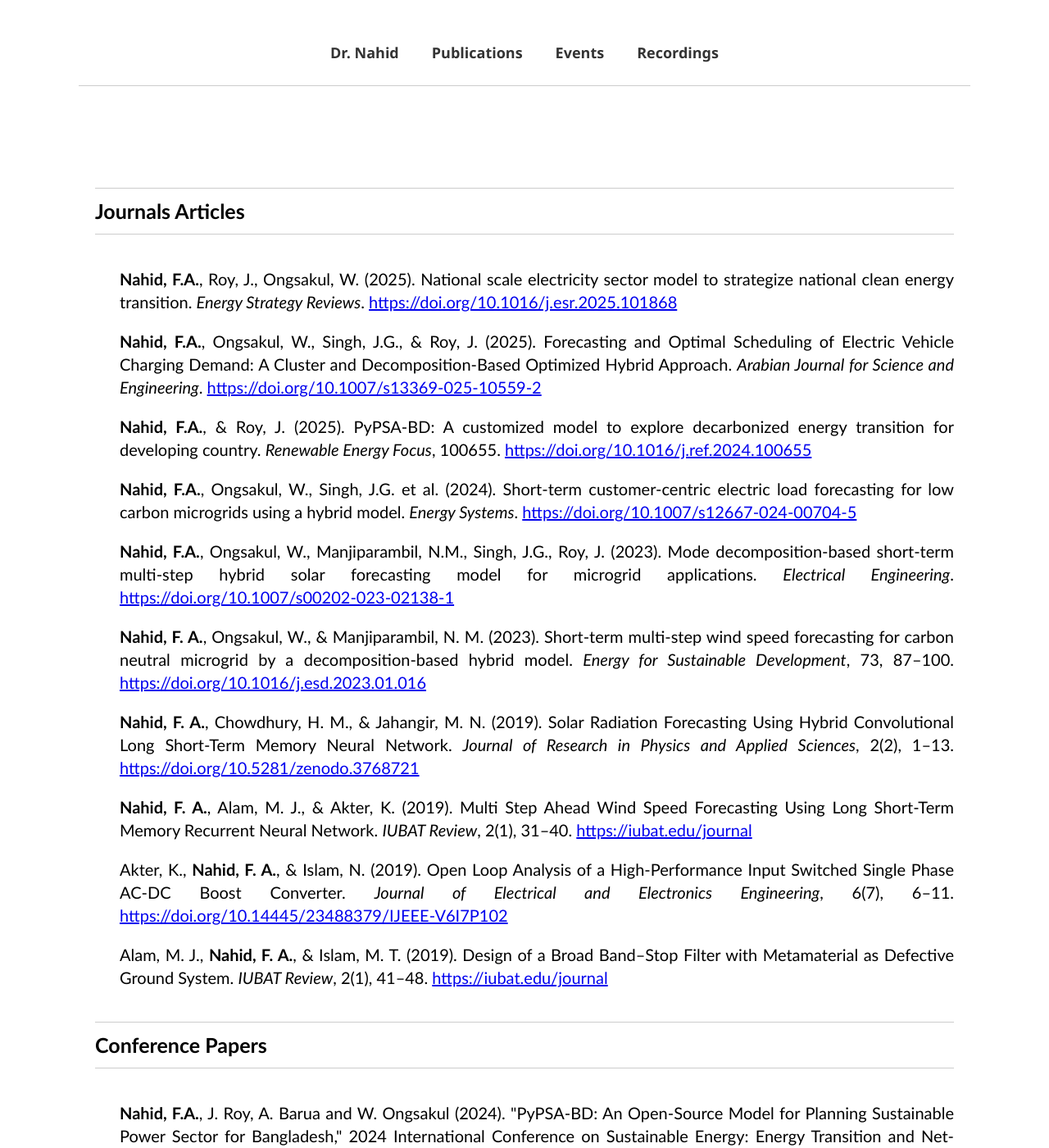
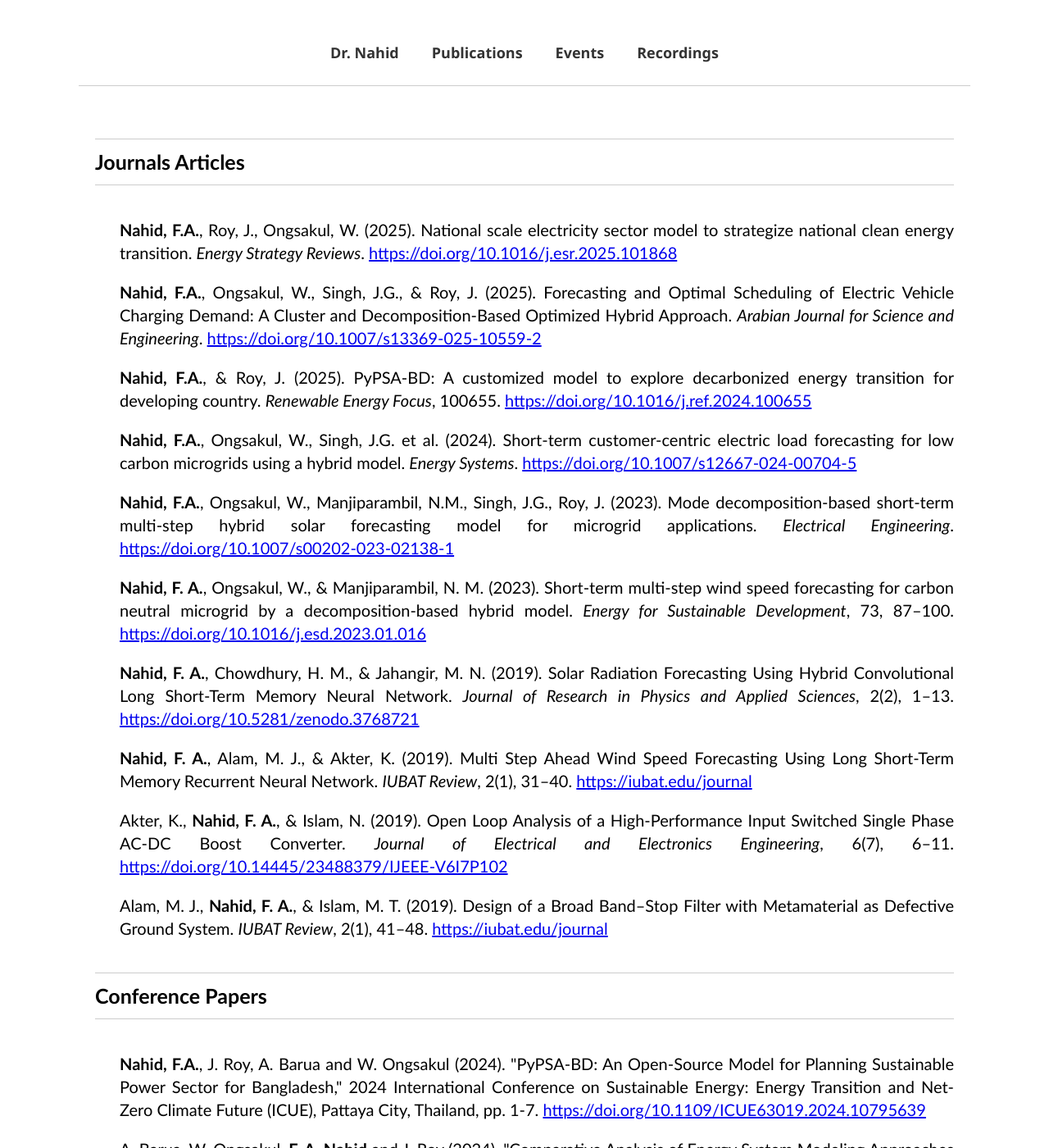
Before and after one commit to FiruzAhamed/firuzahamed.github.io, a Jekyll site: the page built from publications.md, in a window 1280 px wide and 1400 px high. Shown: the whole window at 82% size. Built offline with Jekyll 4.4.1, drawn with Linux system fonts in a browser that asks for light colours.

Commit message:
Update style.css
Signed-off-by: Firuz Ahamed Nahid <122635742+FiruzAhamed@users.noreply.github.com>

```diff
--- a/assets/css/style.css
+++ b/assets/css/style.css
@@ -140,7 +140,7 @@ body {
   margin: 0 auto;
   width: 100%;
   padding: 0 20px;
-  padding-top: calc(var(--page-top-gap) + var(--nav-height));
+  padding-top: calc(var(--page-top-gap));
   box-sizing: border-box;
 }
 
```
